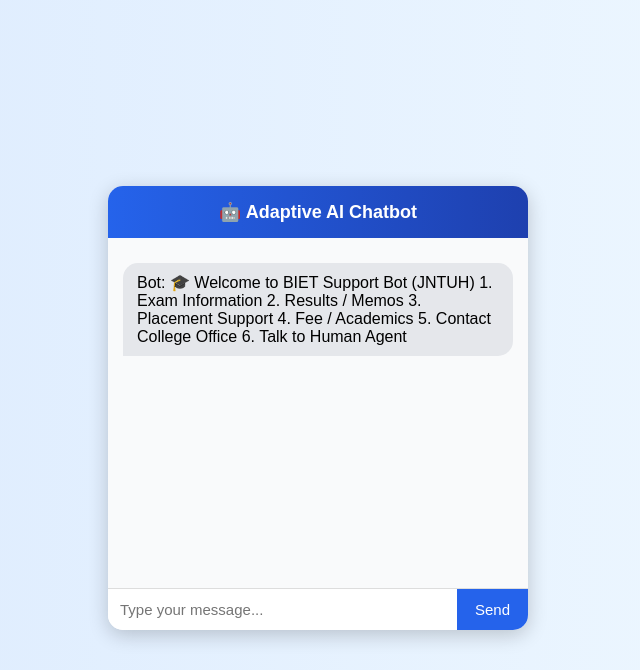
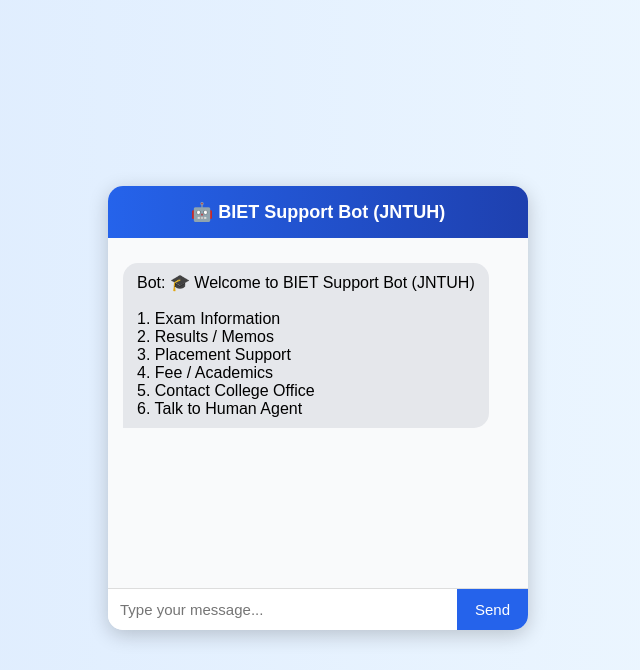
Before and after one commit to rakeshchary300/adaptive-chatbot, a Flask app: page / in a window 1280 px wide. Shown: the top 670 px of the page, without its empty margins (322-962 px from the left). Run offline with Flask 3, Linux system fonts and the light colour scheme.

Commit message:
Update index.html

```diff
--- a/adaptive_chatbot/templates/index.html
+++ b/adaptive_chatbot/templates/index.html
@@ -1,14 +1,14 @@
 <!DOCTYPE html>
 <html>
 <head>
-    <title>Adaptive AI Chatbot</title>
+    <title>BIET Support Bot</title>
     <link rel="stylesheet" href="/static/style.css">
 </head>
 
 <body>
 
 <div class="chat-container">
-    <div class="chat-header">🤖 Adaptive AI Chatbot</div>
+    <div class="chat-header">🤖 BIET Support Bot (JNTUH)</div>
 
     <div id="chatbox" class="chat-box"></div>
 
@@ -19,6 +19,7 @@
 </div>
 
 <script>
+    // ✅ Send Message
     function sendMsg() {
         let message = document.getElementById("msg").value;
         if(message.trim() === "") return;
@@ -32,7 +33,7 @@
         document.getElementById("msg").value = "";
     }
 
-    // ✅ Load chat continuously
+    // ✅ Load Chat Continuously
     function loadChat() {
         fetch("/get_chat")
         .then(res => res.json())
@@ -43,10 +44,16 @@
             data.forEach(chat => {
                 if(chat.sender === "User"){
                     chatbox.innerHTML += `
-                        <div class="user-msg"><span>${chat.message}</span></div>`;
-                } else {
+                        <div class="user-msg">
+                            <span>${chat.message}</span>
+                        </div>`;
+                }
+                else {
+                    // ✅ FIX: Convert \n into <br>
                     chatbox.innerHTML += `
-                        <div class="bot-msg"><span>${chat.sender}: ${chat.message}</span></div>`;
+                        <div class="bot-msg">
+                            <span>${chat.sender}: ${chat.message.replace(/\n/g, "<br>")}</span>
+                        </div>`;
                 }
             });
 
```
